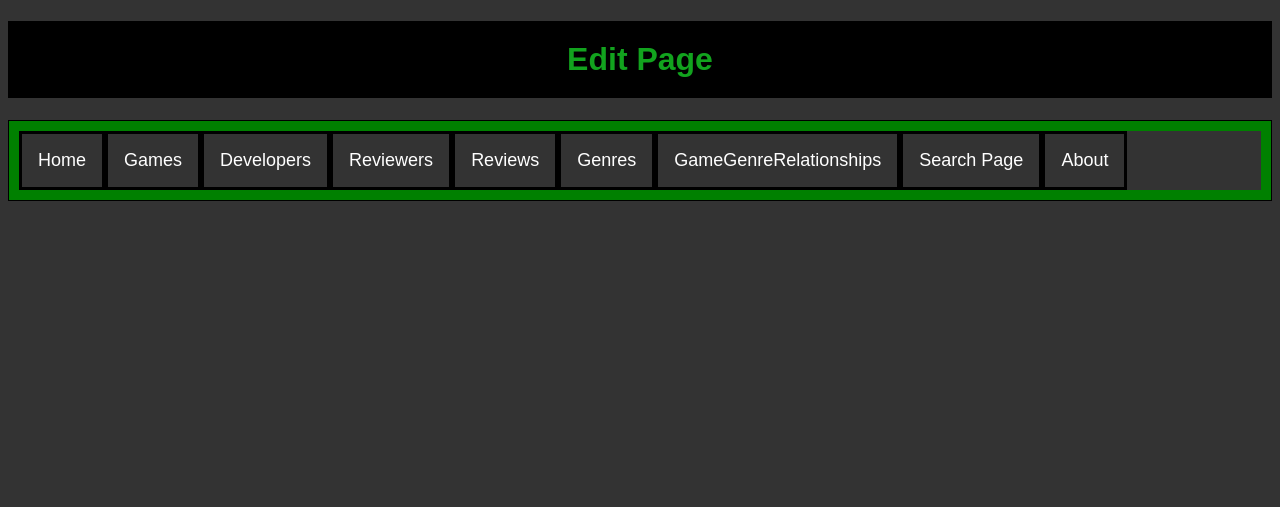
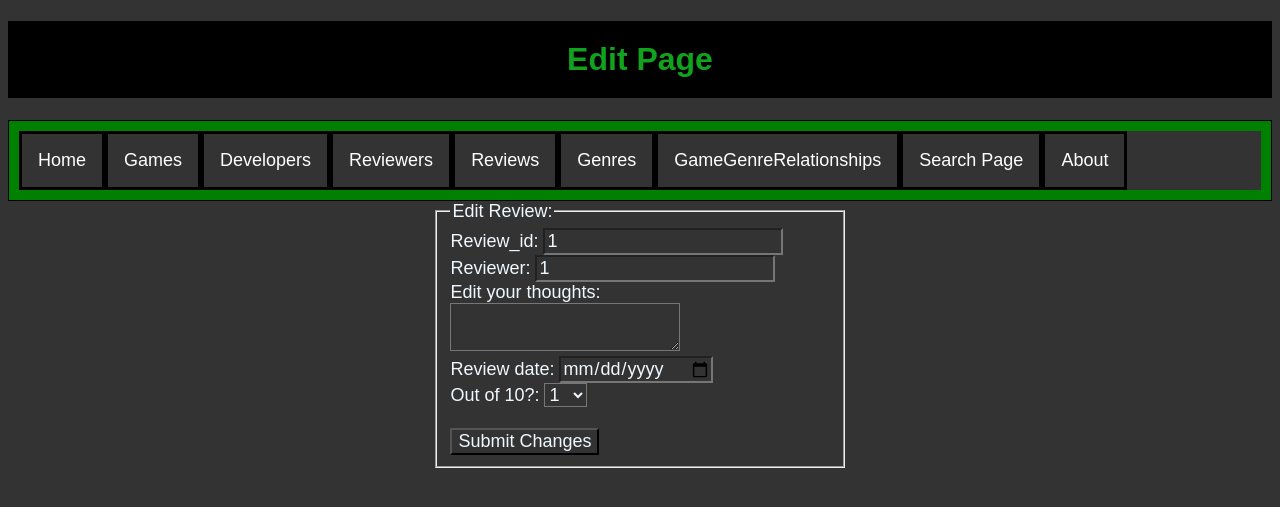
Before and after one commit to Passiv3/GameReviewSite_CS340, a Flask app: page /editrev/1 in a window 1280 px wide. Shown: the top 507 px of the page. Run offline with Flask 2, Linux system fonts and the light colour scheme; data comes from the database, SQL or seed files in the repository; data that the repository does not hold is empty; some libraries are stand-ins or nearby versions.

Commit message:
Added edit

```diff
--- a/app.py
+++ b/app.py
@@ -31,7 +31,7 @@ def gamePage():
     gameCursor = db.execute_query(db_connection=db_connection, query = gameQuery)
     Games = gameCursor.fetchall()
 
-    devQuery = "SELECT * FROM Developers"
+    devQuery = "SELECT developer_name FROM Developers"
     devCursor = db.execute_query(db_connection=db_connection, query = devQuery)
     Developers = devCursor.fetchall()
 
@@ -64,13 +64,18 @@ def reviewerPage():
 
 @app.route('/delrev/<int:id>')
 def deletePage(id):
-    query = "DELETE FROM review WHERE id = '%s'"
+    # Goes somemwhere else, probably at top of reviews page
+    query = "DELETE FROM review WHERE id = %s" %(id)
 
     return render_template("delete.html")
 
 @app.route('/editrev/<int:id>')
 def editPage(id):
-    return render_template("edit.html")
+    db_connection = db.connect_to_database()
+    query = "SELECT * FROM Reviews WHERE review_id = %s" %(id)
+    cursor = db.execute_query(db_connection=db_connection, query = query)
+    nowEditing = cursor.fetchall()
+    return render_template("edit.html", edit = nowEditing)
 
 @app.route('/reviews')
 def reviewsPage():
@@ -111,7 +116,9 @@ def about():
 
 @app.route('/search')
 def search():
-    searchquery = "SELECT Reviews.review_id, Genres.game_genre, Games.game_name FROM Reviews INNER JOIN GameGenres ON Reviews.game_id = GameGenres.game_id INNER JOIN Genres ON GameGenres.genre_id = Genres.genre_id INNER JOIN Games ON Reviews.game_id = Games.game_id"
+    searchquery = """SELECT Reviews.review_id, Genres.game_genre, Games.game_name
+                    FROM Reviews
+                    INNER JOIN GameGenres ON Reviews.game_id = GameGenres.game_id INNER JOIN Genres ON GameGenres.genre_id = Genres.genre_id INNER JOIN Games ON Reviews.game_id = Games.game_id"""
     return render_template("search.html")
 
 # Listener
--- a/templates/edit.html
+++ b/templates/edit.html
@@ -23,4 +23,56 @@
             </ul>
           </nav>
     </header>
+
+    <!-- Citation for the following:
+    Date: 05/04/2022
+    Adapted from:
+    Source URL: https://replit.com/@coecs290/m351#index.html
+    Body consists of a form, fieldset.
+    -->
+    <!--Creates Table for values-->
+    <form>
+      <!-- The fieldset element is used to group several controls and labels within a web form.-->
+      <fieldset>
+        {% for item in edit %}
+          <!-- The legend element is used to add a caption for the content of its parent fieldset.-->
+          <legend>Edit Review:</legend>
+          <label>Review_id:
+            <input type = "text" readonly value = {{item.review_id}}>
+          </label>
+          <br />
+          <label>Reviewer:
+            <input type = "text" readonly value = {{item.reviewer_id}}>
+          </label>
+          <br />
+          <label>Edit your thoughts:
+              <textarea name="review_content" maxlength="500" required = "required"></textarea>
+          </label>
+          <br />
+          <label>Review date:
+              <input type="date" name="review_date" size="30" maxlength="100" required = "required">
+          </label>
+          <br />
+        {% endfor %}
+          <label>Out of 10?:
+              <select name = "rating">
+                  <option value = "1">1</option>
+                  <option value = "2">2</option>
+                  <option value = "3">3</option>
+                  <option value = "4">4</option>
+                  <option value = "5">5</option>
+                  <option value = "6">6</option>
+                  <option value = "7">7</option>
+                  <option value = "8">8</option>
+                  <option value = "9">9</option>
+                  <option value = "10">10</option>
+              </select>
+          </label>
+          <br><br>
+          <button type="submit">Submit Changes</button>
+      </fieldset>
+      <br />
+      <!-- We can use the button element or the input element to display the button -->
+      <!--input type="submit" value="Submit review" /-->
+  </form>
 </body>
```
